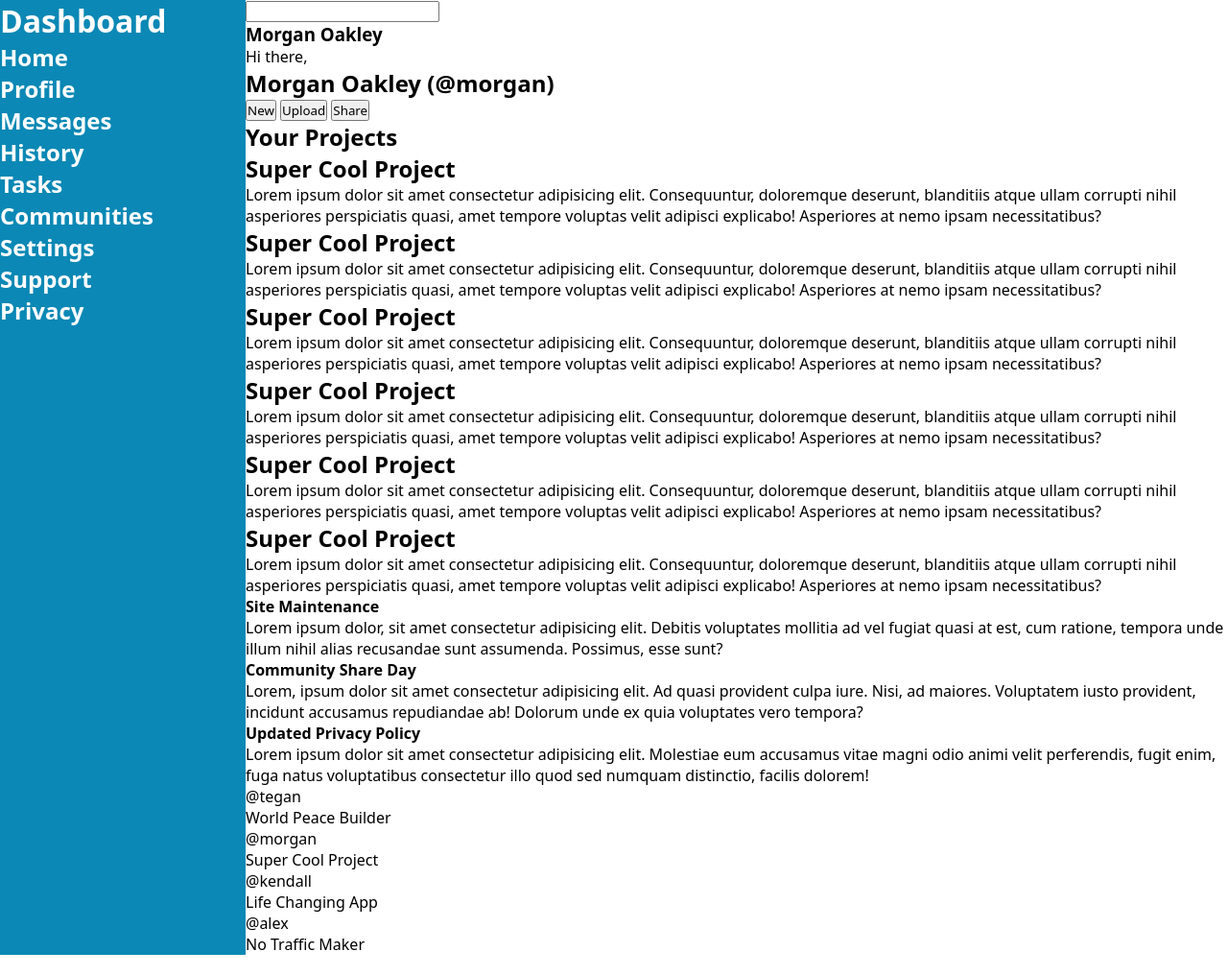
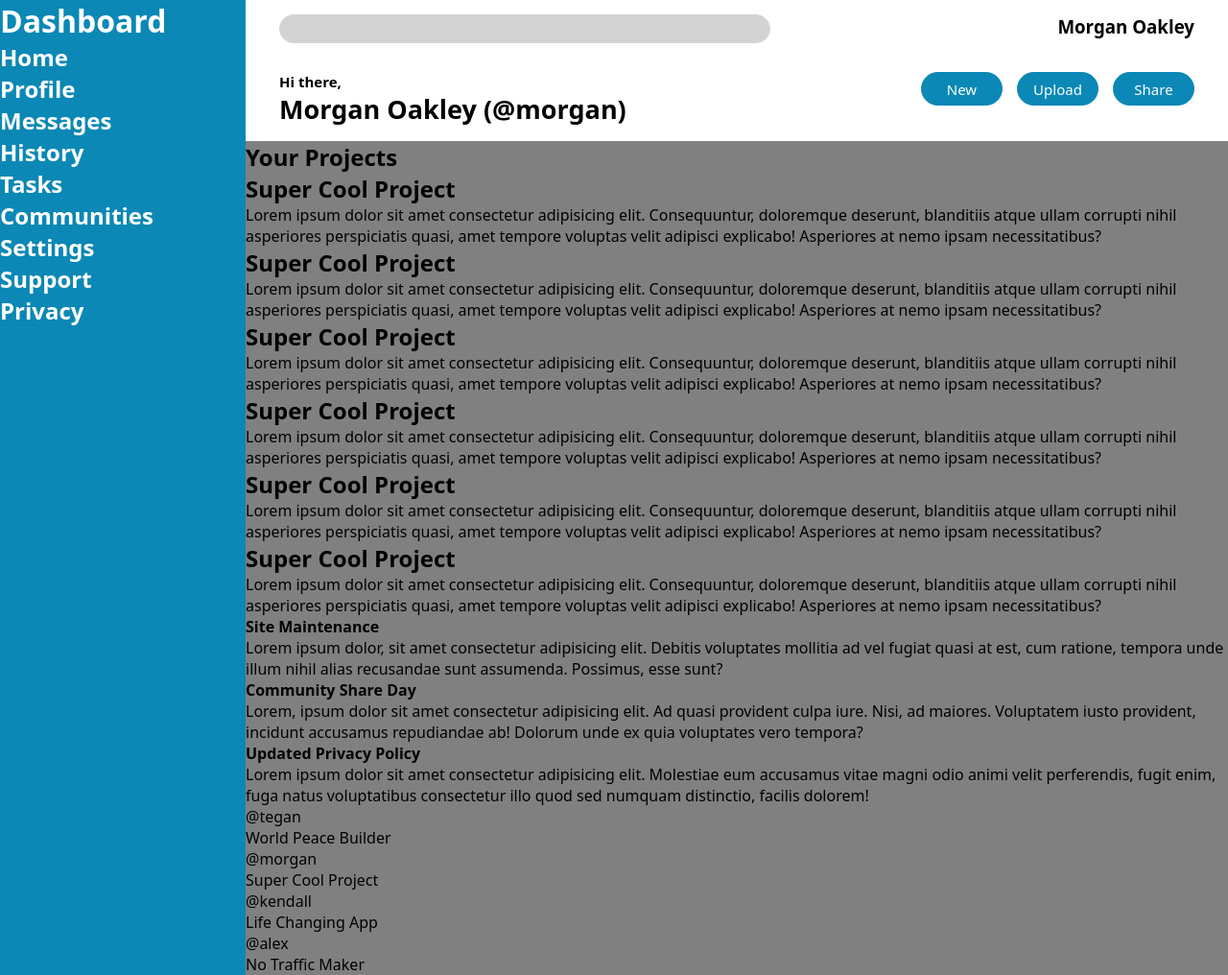
Before and after one commit to AyayronSu/admin-dashboard, a plain HTML site: page index.html in a window 1280 px wide. Shown: the whole page at 96% size. Before the commit the page ends 995 px from the top, so only its background shows below. Drawn offline with Linux system fonts and the light colour scheme.

Commit message:
Completed main CSS for header

```diff
--- a/styles.css
+++ b/styles.css
@@ -14,3 +14,52 @@
     background-color: rgb(11, 136, 181);
     color: white;
 }
+
+.search {
+    display: flex;
+    justify-content: space-between;
+    padding: 15px 35px 15px 35px;
+}
+
+input {
+    background-color: #D3D3D3;
+    border-radius: 20px;
+    border: 1px solid #D3D3D3;
+    height: 30px;
+    width: 40vw;
+}
+
+.greeting-buttons {
+    display: flex;
+    justify-content: space-between;
+    padding: 15px 35px 15px 35px;
+}
+
+.greeting-text p {
+    font-weight: bold;
+    font-size: 15px;
+}
+
+.greeting-text h2 {
+    font-size: 27px;
+}
+
+.buttons {
+    display: flex;
+    gap: 15px;
+}
+
+.buttons button {
+    background-color: rgb(11, 136, 181);
+    color: white;
+    border-radius: 20px;
+    width: 85px;
+    height: 35px;
+    border: 1px solid rgb(11, 136, 181);;
+    font-size: 15px;
+    font-weight: 500;
+}
+
+.information {
+    background-color: grey;
+}
```
